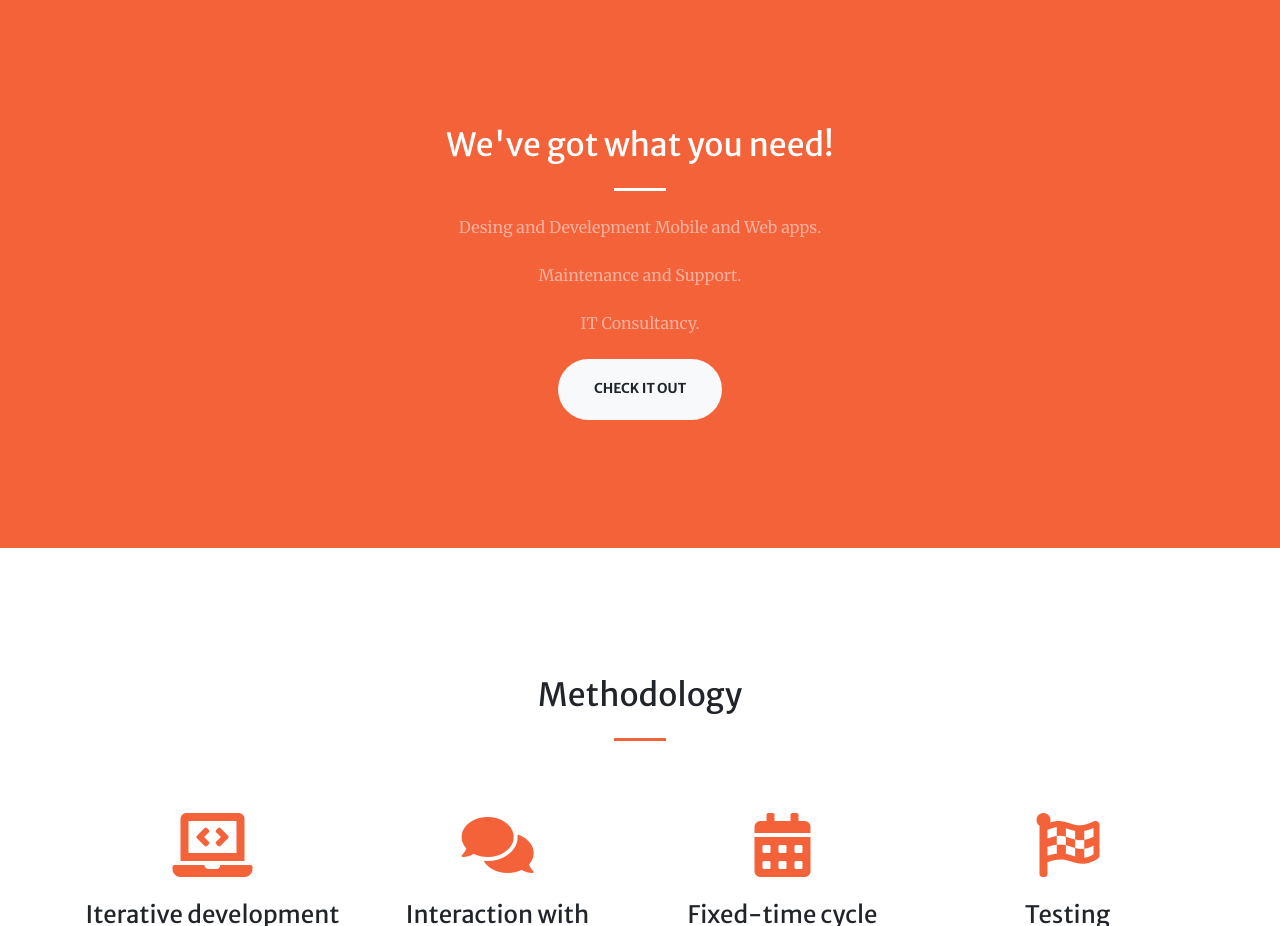
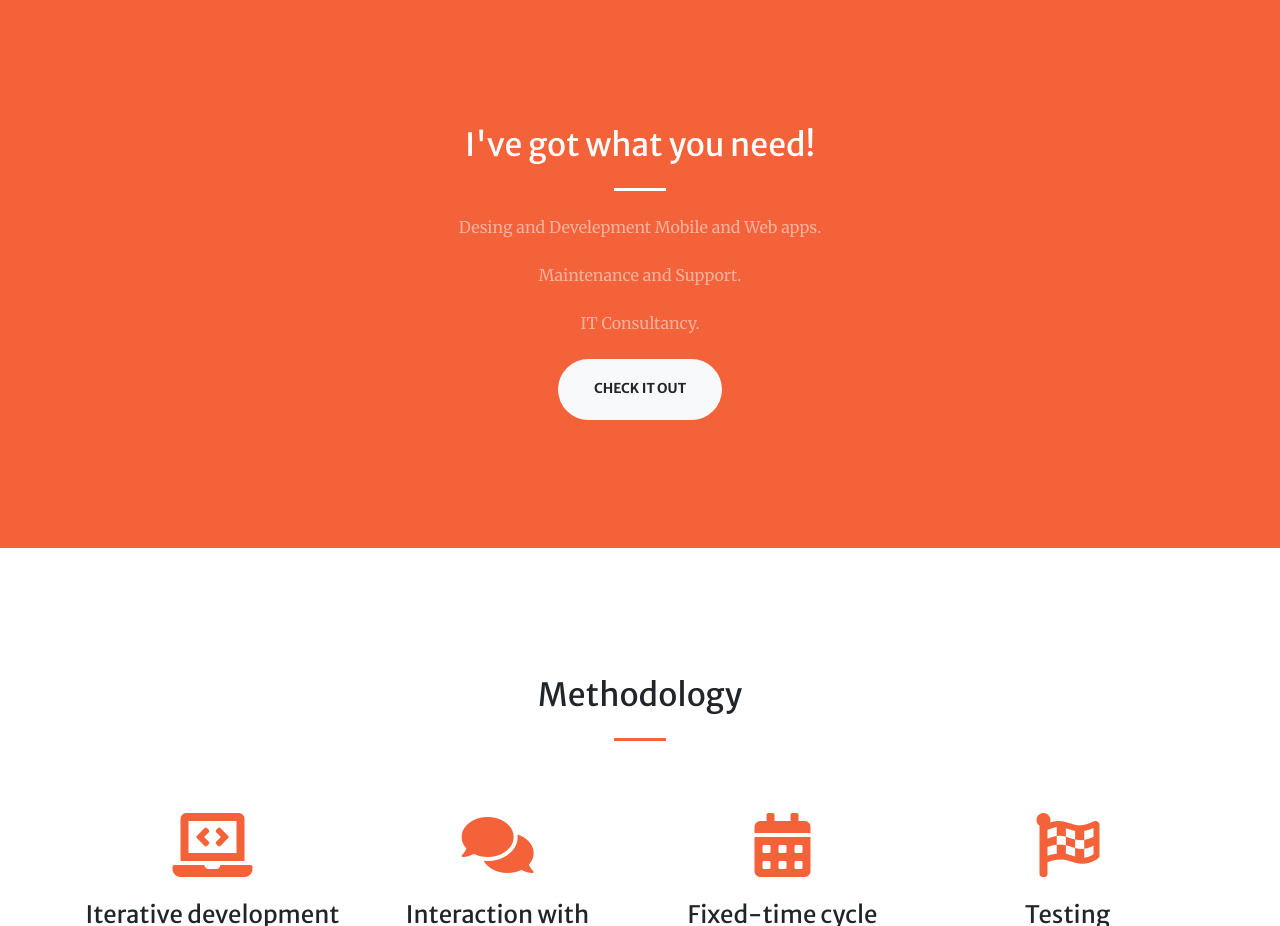
Before and after one commit to VitaliZinkevich/vz.name, a website: page index.html in a window 1280 px wide. Shown: the part 802-1728 px from the top of the page. Drawn offline with Linux system fonts and the light colour scheme; files that its build step writes are made by us from their sources.

Commit message:
начало позиционирования

```diff
--- a/index.html
+++ b/index.html
@@ -152,7 +152,7 @@
       <div class="container">
         <div class="row justify-content-center">
           <div class="col-lg-8 text-center">
-            <h2 class="text-white mt-0 text">We've got what you need!</h2>
+            <h2 class="text-white mt-0 text">I've got what you need!</h2>
             <hr class="divider light my-4" />
             <p class="text-white-50 mb-4 text">
               Desing and Develepment Mobile and Web apps.
--- a/js/lang.js
+++ b/js/lang.js
@@ -28,7 +28,7 @@ var translateO = {
   "Backend as infrastructure as a code, serverless, cloud computing. Personal servers.":
     "Бэкэнды в облаке, код как инфраструктура, serverless технологии. Персональные сервера",
   "YOU ARE WELCOME.": "ДОБРО ПОЖАЛОВАТЬ",
-  "We've got what you need!": "У нас есть все что нужно",
+  "I've got what you need!": "Есть все что нужно",
   "Desing and Develepment Mobile and Web apps.":
     "Разработка и дизайн мобилиных и веб приложений",
   "Maintenance and Support.": "Техническое обслуживание и поддержка",
```
Also changed, not shown: js/lang.min.js.
